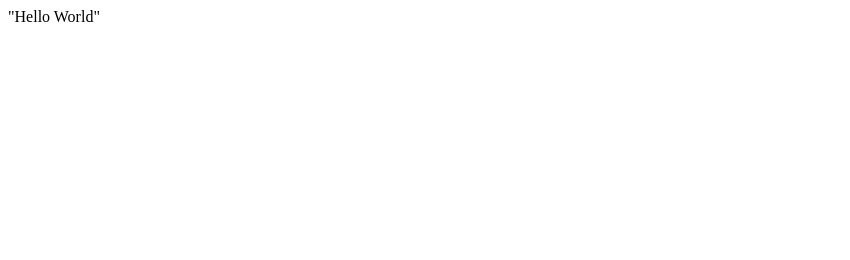
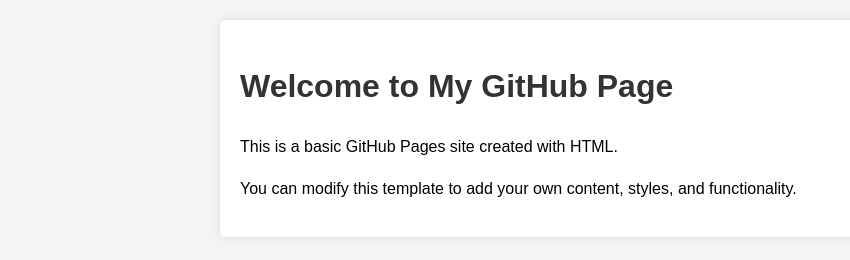
Before and after one commit to EKUL-Skywalker/EKUL-Skywalker.github.io, a plain HTML site: page index.html in a window 1280 px wide. Shown: the whole page, without its empty margins (0-850 px from the left). Drawn offline with Linux system fonts and the light colour scheme.

Commit message:
1st commit

```diff
--- a/index.html
+++ b/index.html
@@ -1 +1,35 @@
-"Hello World"
+<!DOCTYPE html>
+<html lang="en">
+<head>
+    <meta charset="UTF-8">
+    <meta name="viewport" content="width=device-width, initial-scale=1.0">
+    <title>My GitHub Page</title>
+    <style>
+        body {
+            font-family: Arial, sans-serif;
+            line-height: 1.6;
+            margin: 0;
+            padding: 20px;
+            background-color: #f4f4f4;
+        }
+        .container {
+            max-width: 800px;
+            margin: auto;
+            background: white;
+            padding: 20px;
+            border-radius: 5px;
+            box-shadow: 0 0 10px rgba(0,0,0,0.1);
+        }
+        h1 {
+            color: #333;
+        }
+    </style>
+</head>
+<body>
+    <div class="container">
+        <h1>Welcome to My GitHub Page</h1>
+        <p>This is a basic GitHub Pages site created with HTML.</p>
+        <p>You can modify this template to add your own content, styles, and functionality.</p>
+    </div>
+</body>
+</html>
```
